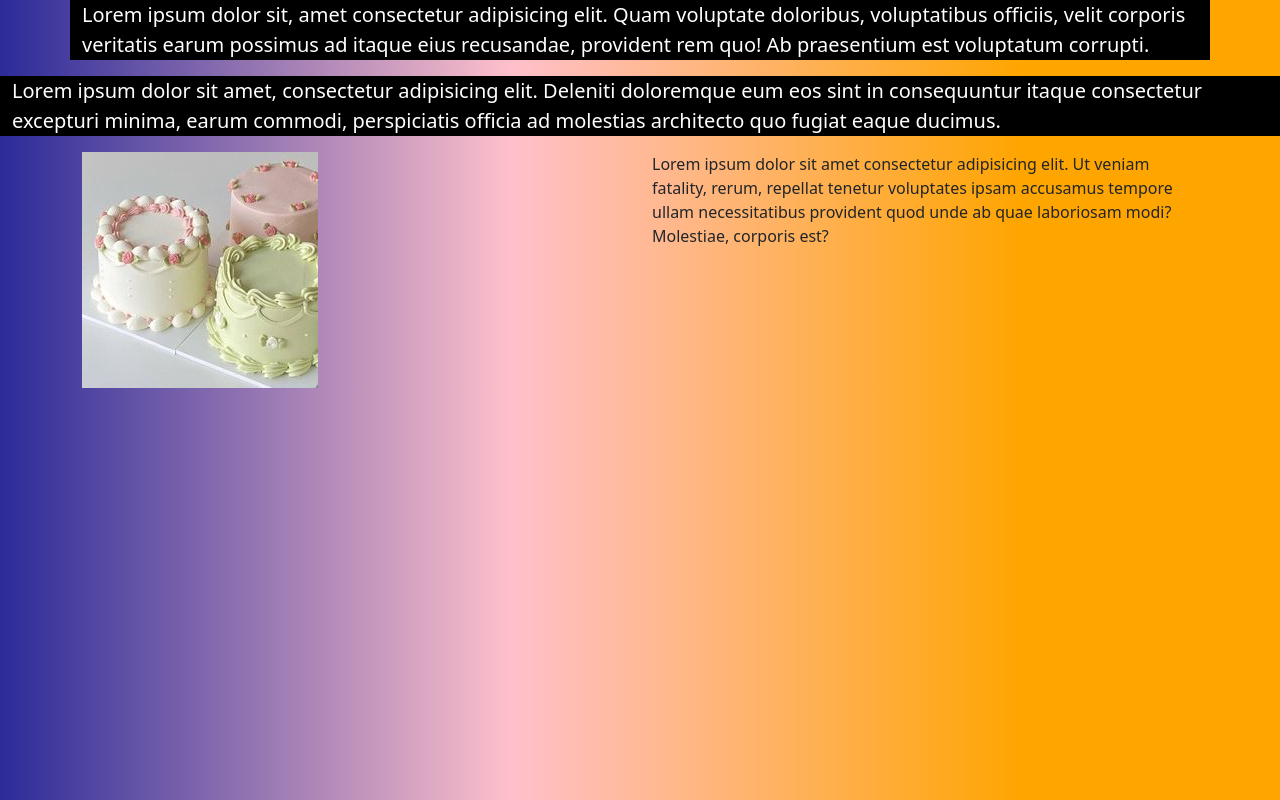
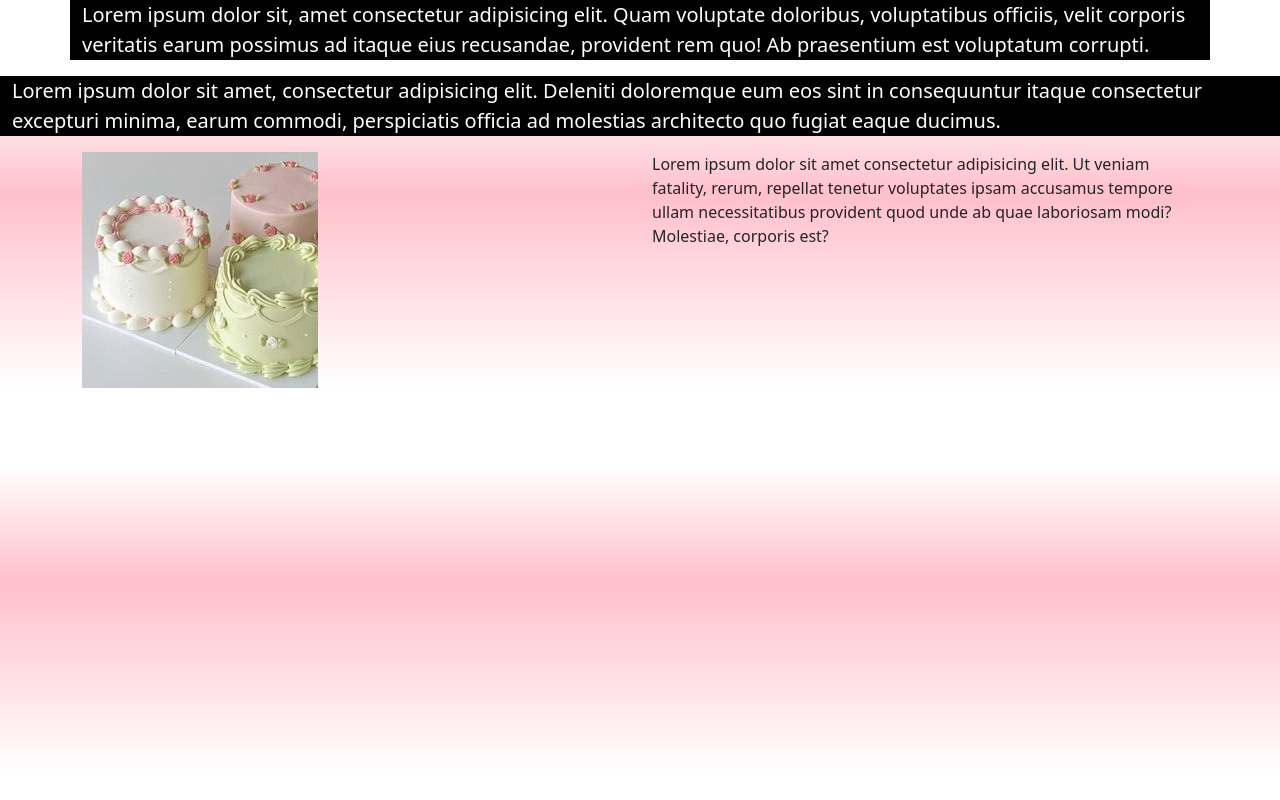
Before and after one commit to n0tnish/bootstrapExercise1, a plain HTML site: page index.html in a window 1280 px wide. Drawn offline with nearby package versions, Linux system fonts and the light colour scheme.

Commit message:
bg changed to pink and white gradient.

```diff
--- a/CSS/style.css
+++ b/CSS/style.css
@@ -1,7 +1,7 @@
 body {
-    background: linear-gradient(to left,
-    orange 20%,
-    pink 60%,
-    rgb(43, 43, 153)
+    background: linear-gradient(to bottom,
+    white 20%,
+    pink 50%,
+    white
     );
 }
```
